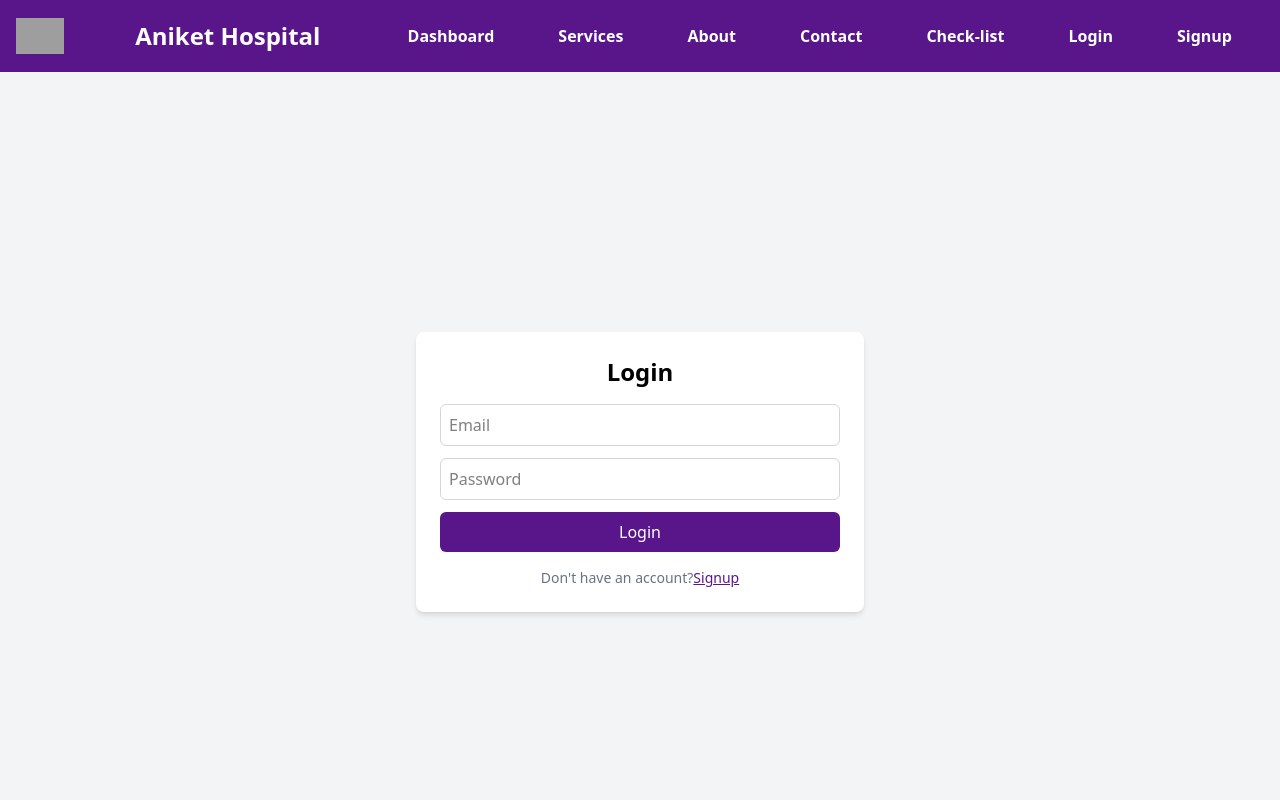
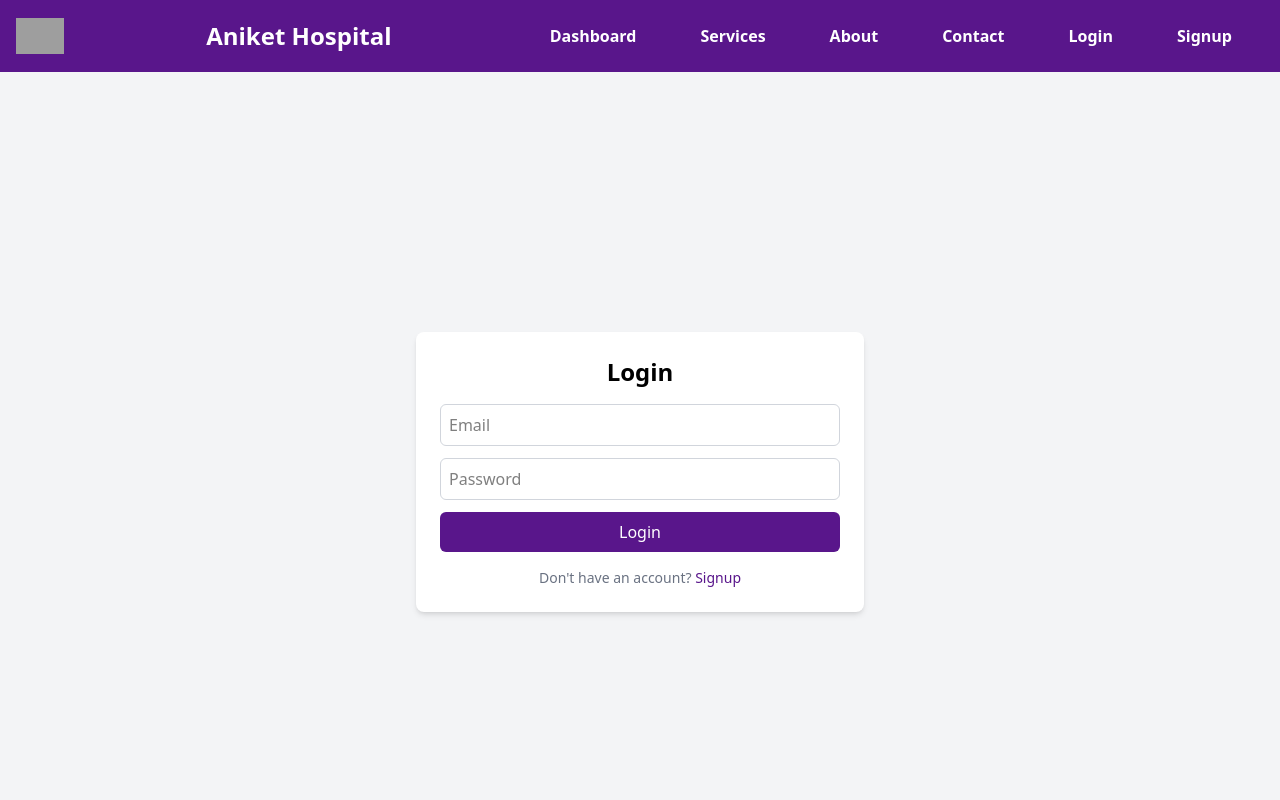
Before and after one commit to Rohandede1825/Aniket-Hospital, a React (Vite) app: page /login in a window 1280 px wide. Shown: the top 800 px of the page. Built offline with nearby package versions, Linux system fonts and the light colour scheme; grey boxes are pictures that could not be loaded.

Commit message:
implement authentication context and protected routes; update navbar and contact page for auth handling

```diff
--- a/src/App.tsx
+++ b/src/App.tsx
@@ -10,30 +10,39 @@ import { Contact } from './pages/Contact'
 import { AppointmentsList } from './pages/AppointmentList'
 import { Footer } from './pages/Footer';
 import Services from './pages/Services'
+import { AuthProvider } from './context/AuthContext';
+import { ProtectedRoute } from './components/ProtectedRoute';
 
 function App() {
-
-
   return (
+    <AuthProvider>
       <div className="flex flex-col min-h-screen">
         <BrowserRouter>
           <Navbar />
           <div className="flex-grow">
             <Routes>
+              {/* Public routes */}
               <Route path='/login' element={<Login />} />
               <Route path='/signup' element={<Signup />} />
               <Route path='/' element={<Dashboard />} />
               <Route path='/dashboard' element={<Dashboard />} />
-            <Route path='/appointment' element={<AppointmentsList />} />
               <Route path='/about' element={<About />} />
               <Route path='/contact' element={<Contact />} />
               <Route path='/services' element={<Services />} />
+
+              {/* Protected route */}
+              <Route path='/appointment' element={
+                <ProtectedRoute>
+                  <AppointmentsList />
+                </ProtectedRoute>
+              } />
             </Routes>
           </div>
           <Footer />
         </BrowserRouter>
       </div>
-  )
+    </AuthProvider>
+  );
 }
 
 export default App
--- a/src/components/Navbar.tsx
+++ b/src/components/Navbar.tsx
@@ -1,10 +1,19 @@
-import { Link, Outlet } from "react-router-dom";
+import { Link, Outlet, useNavigate } from "react-router-dom";
 import { Logo } from "./Logo";
 import { useState } from "react";
 import { Menu, X } from "lucide-react";
+import { useAuth } from '../context/AuthContext';
 
 export const Navbar = () => {
     const [isOpen, setIsOpen] = useState(false);
+    const { isAuthenticated, setIsAuthenticated } = useAuth();
+    const navigate = useNavigate();
+
+    const handleLogout = () => {
+        document.cookie = "token=; expires=Thu, 01 Jan 1970 00:00:00 UTC; path=/;";
+        setIsAuthenticated(false);
+        navigate('/login');
+    };
 
     return (
         <>
@@ -17,19 +26,27 @@ export const Navbar = () => {
                    Aniket Hospital
                 </p>
 
-
                 <div className="lg:hidden cursor-pointer" onClick={() => setIsOpen(!isOpen)}>
                     {isOpen ? <X size={28} /> : <Menu size={28} />}
                 </div>
                 <div className={`lg:flex space-x-4 gap-4 font-semibold mr-4 ${isOpen ? "flex flex-col absolute top-16 right-4 bg-purple-800 p-4 rounded-md" : "hidden lg:flex"}`}>
-
                     <Link to={'/dashboard'} className="block py-2 px-4 hover:font-bold rounded-md">Dashboard</Link>
                     <Link to={'/services'} className="block py-2 px-4 hover:font-bold rounded-md">Services</Link>
                     <Link to={'/about'} className="block py-2 px-4 hover:font-bold rounded-md">About</Link>
                     <Link to={'/contact'} className="block py-2 px-4 hover:font-bold rounded-md">Contact</Link>
-                    <Link to={'/appointment'} className="block py-2 px-4 hover:font-bold rounded-md">Check-list</Link>
-                    <Link to={'/login'} className="block py-2 px-4 hover:font-bold rounded-md">Login</Link>
-                    <Link to={'/signup'} className="block py-2 px-4 hover:font-bold rounded-md">Signup</Link>
+                    {isAuthenticated && (
+                        <Link to={'/appointment'} className="block py-2 px-4 hover:font-bold rounded-md">Check-list</Link>
+                    )}
+                    {!isAuthenticated ? (
+                        <>
+                            <Link to={'/login'} className="block py-2 px-4 hover:font-bold rounded-md">Login</Link>
+                            <Link to={'/signup'} className="block py-2 px-4 hover:font-bold rounded-md">Signup</Link>
+                        </>
+                    ) : (
+                        <button onClick={handleLogout} className="block py-2 px-4 hover:font-bold rounded-md">
+                            Logout
+                        </button>
+                    )}
                 </div>
             </div>
             <Outlet />
--- /dev/null
+++ b/src/components/ProtectedRoute.tsx
@@ -0,0 +1,12 @@
+import { Navigate } from 'react-router-dom';
+import { useAuth } from '../context/AuthContext';
+
+export const ProtectedRoute = ({ children }: { children: React.ReactNode }) => {
+  const { isAuthenticated } = useAuth();
+
+  if (!isAuthenticated) {
+    return <Navigate to="/login" />;
+  }
+
+  return <>{children}</>;
+};
--- /dev/null
+++ b/src/context/AuthContext.tsx
@@ -0,0 +1,26 @@
+import { createContext, useContext, useState, ReactNode } from 'react';
+
+interface AuthContextType {
+  isAuthenticated: boolean;
+  setIsAuthenticated: (value: boolean) => void;
+}
+
+const AuthContext = createContext<AuthContextType | undefined>(undefined);
+
+export const AuthProvider = ({ children }: { children: ReactNode }) => {
+  const [isAuthenticated, setIsAuthenticated] = useState(false);
+
+  return (
+    <AuthContext.Provider value={{ isAuthenticated, setIsAuthenticated }}>
+      {children}
+    </AuthContext.Provider>
+  );
+};
+
+export const useAuth = () => {
+  const context = useContext(AuthContext);
+  if (!context) {
+    throw new Error('useAuth must be used within an AuthProvider');
+  }
+  return context;
+};
--- a/src/pages/Contact.tsx
+++ b/src/pages/Contact.tsx
@@ -1,6 +1,10 @@
 import { useState } from "react";
+import { useAuth } from '../context/AuthContext';
+import { useNavigate } from "react-router-dom";
 
 export const Contact = () => {
+    const { isAuthenticated } = useAuth();
+    const navigate = useNavigate();
     const [formData, setFormData] = useState({
         name: "",
         email: "",
@@ -9,26 +13,33 @@ export const Contact = () => {
         time: "",
         reason_of_visit: ""
     });
-    //@ts-ignore
-    const handleChange = (e) => {
+
+    const handleChange = (e: React.ChangeEvent<HTMLInputElement>) => {
         setFormData({ ...formData, [e.target.name]: e.target.value });
     };
 
-    //@ts-ignore
-    const handleSubmit = async (e) => {
+    const handleSubmit = async (e: React.FormEvent) => {
         e.preventDefault();
         try {
             const response = await fetch(`${import.meta.env.VITE_API_URL}/api/appointment/createAppointment`, {
                 method: "POST",
-                headers: { "Content-Type": "application/json" },
+                headers: {
+                    "Content-Type": "application/json",
+                    ...(isAuthenticated && { credentials: "include" })
+                },
                 body: JSON.stringify(formData),
             });
+
             if (response.ok) {
                 alert("Appointment booked successfully!");
                 setFormData({ name: "", email: "", phone_no: "", date: "", time: "", reason_of_visit: "" });
+                if (isAuthenticated) {
+                    navigate('/appointment');
+                }
             }
         } catch (error) {
             console.error("Error booking appointment", error);
+            alert("Failed to book appointment");
         }
     };
 
--- a/src/pages/Login.tsx
+++ b/src/pages/Login.tsx
@@ -1,13 +1,15 @@
 import { useState, ChangeEvent, FormEvent } from "react";
-import { Link } from "react-router-dom";
-import { useNavigate } from "react-router-dom";
+import { Link, useNavigate } from "react-router-dom";
+import { useAuth } from '../context/AuthContext';
 
-export  const Login = () => {
+export const Login = () => {
   const navigate = useNavigate();
-    let [userData, setUserData] = useState({
+  const { setIsAuthenticated } = useAuth();
+  const [userData, setUserData] = useState({
     email: "",
     password: ""
-    })
+  });
+
   const handleChange = (event: ChangeEvent<HTMLInputElement>) => {
     setUserData((prevData) => ({
       ...prevData,
@@ -16,9 +18,9 @@ export  const Login = () => {
   };
 
   const handleSubmit = async (event: FormEvent<HTMLFormElement>) => {
-              event.preventDefault(); // Prevent page reload
-              try{
-              const response= await fetch(`${import.meta.env.VITE_API_URL}/api/auth/login`,{
+    event.preventDefault();
+    try {
+      const response = await fetch(`${import.meta.env.VITE_API_URL}/api/auth/login`, {
         method: "POST",
         headers: {
           "Content-Type": "application/json",
@@ -26,21 +28,22 @@ export  const Login = () => {
         body: JSON.stringify(userData),
         credentials: "include",
       });
-               await response.json();
 
-              if(response.ok){
+      if (response.ok) {
+        setIsAuthenticated(true);
         navigate('/dashboard');
-                return;
+      } else {
+        alert("Invalid credentials");
       }
-
     } catch (error) {
       console.error(error);
+      alert("Login failed");
     }
   };
+
   return (
-        <>
     <div className="flex flex-col items-center justify-center min-h-screen bg-gray-100">
-  <form onClick={handleSubmit} className="bg-white p-6 rounded-lg shadow-md w-full max-w-md" onSubmit={handleSubmit}>
+      <form className="bg-white p-6 rounded-lg shadow-md w-full max-w-md" onSubmit={handleSubmit}>
         <h2 className="text-2xl font-semibold mb-4 text-center text-black">Login</h2>
         <input
           type="email"
@@ -56,20 +59,16 @@ export  const Login = () => {
           onChange={handleChange}
           className="w-full text-black p-2 mb-3 border border-gray-300 rounded-md"
         />
-    <button className="w-full bg-purple-900 text-white py-2 rounded-md hover:opacity-85 transition">
+        <button type="submit" className="w-full bg-purple-900 text-white py-2 rounded-md hover:opacity-85 transition">
           Login
         </button>
         <p className="text-center text-sm text-gray-500 mt-4">
-      Don't have an account?
-      <Link
-        to="/signup"
-        className="text-purple-900 underline hover:text-purple-700 transition text-sm"
-      >
+          Don't have an account?{' '}
+          <Link to="/signup" className="text-purple-900 hover:text-purple-700 transition">
             Signup
           </Link>
         </p>
       </form>
     </div>
-        </>
-    )
-}
+  );
+};
```
Lines whose indentation alone changed are shown as unchanged.
